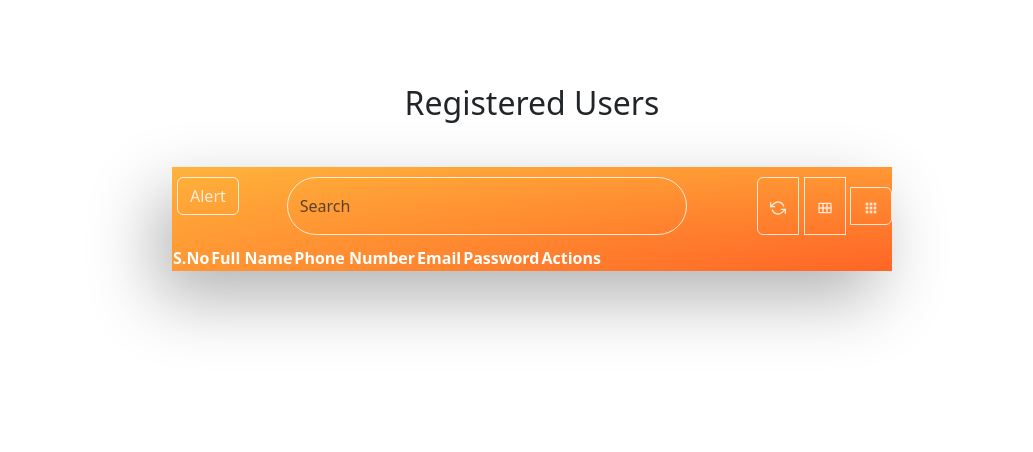
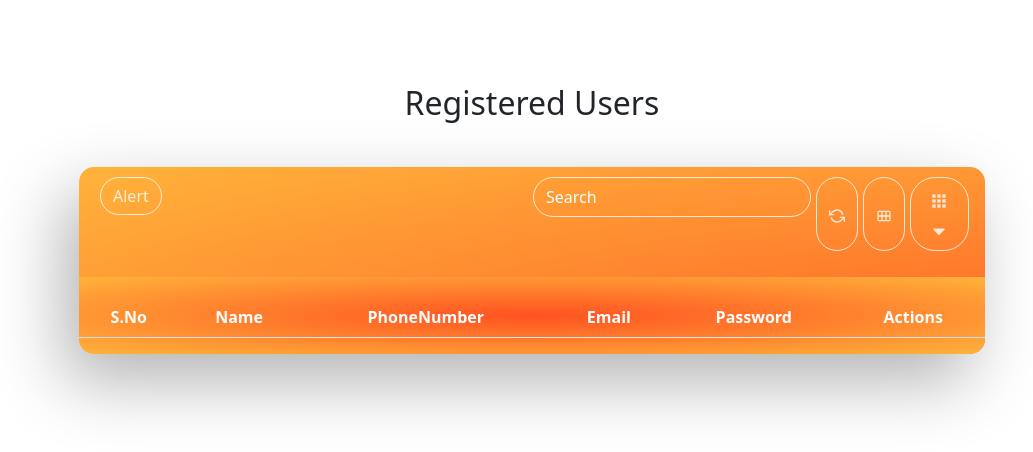
Before and after one commit to NagaSriVenkatR/ReactCRUD-Task2, a React (Create React App) app: page /users in a window 1280 px wide. Shown: the top 452 px of the page, without its empty margins (108-1141 px from the left). Built offline with nearby package versions, Linux system fonts and the light colour scheme.

Commit message:
Adding validstions and creating a table using CRUD operations

```diff
--- a/src/components/Form.jsx
+++ b/src/components/Form.jsx
@@ -198,7 +198,7 @@ const Form = ({users,setUsers,setSelectedUser,selectedUser}) => {
             </div>
             <div className="col-md float-start mt-md-4 mt-sm-3">
               <button
-                className="btn btn-light px-md-5 px-sm-3 fw-bold"
+                className="account px-md-5 px-sm-3 fw-bold"
                 type="button"
               >
                 Have An Account
--- a/src/components/Registeredusers.jsx
+++ b/src/components/Registeredusers.jsx
@@ -5,6 +5,7 @@ import { FaUserEdit } from "react-icons/fa";
 import { TiUserDelete } from "react-icons/ti";
 import { FiRefreshCcw } from "react-icons/fi";
 import { CgMenuGridR } from "react-icons/cg";
+import { FaCaretDown } from "react-icons/fa";
 import { MdOutlineCalendarViewMonth } from "react-icons/md";
 import "./register.css"
 const Registeredusers = ({ users ,setSelectedUser,setUsers }) => {
@@ -21,12 +22,12 @@ const Registeredusers = ({ users ,setSelectedUser,setUsers }) => {
   return (
     <div className="container">
       <div className="row mt-4 justify-content-center mx-auto">
-        <div className="col-md-8 col-md-offset-2">
+        <div className="col-md-12 col-lg-10 col-xxl-8">
           <div className="description">
             <h2>Registered Users</h2>
           </div>
           <div className="fresh-table">
-            <div className="fixed-table-toolbar d-flex">
+            <div className="fixed-table-toolbar d-flex justify-content-between mx-3">
               <div className="pull-name">
                 <div className="toolbar">
                   <button id="alertBtn" className="btn btn-default">
@@ -34,14 +35,12 @@ const Registeredusers = ({ users ,setSelectedUser,setUsers }) => {
                   </button>
                 </div>
               </div>
-              <div className="pull-right search input-group mx-5">
+              <div className="columns columns-right btn-group pull-right">
                 <input
-                  className="form-control search-input"
+                  className="form-control search-input text-white d-none d-md-block"
                   type="search"
                   placeholder="Search"
                 />
-              </div>
-              <div className="columns columns-right btn-group pull-right">
                 <button className="btn btn-default">
                   <FiRefreshCcw />
                 </button>
@@ -49,25 +48,33 @@ const Registeredusers = ({ users ,setSelectedUser,setUsers }) => {
                   {" "}
                   <MdOutlineCalendarViewMonth />
                 </button>
-                <div className="keep-open btn-group">
-                  <button className="btn btn-default">
-                    <CgMenuGridR />
-                  </button>
-                </div>
+                <button className="btn btn-default fs-5 w-50">
+                  <CgMenuGridR />
+                  <FaCaretDown />
+                </button>
               </div>
+            </div>
+            <div className="ms-5 me-2 mb-3">
+              <input
+                className="form-control search-input text-white d-block d-md-none"
+                type="search"
+                placeholder="Search"
+              />
             </div>
             <div className="fixed-table-container">
               <div className="fixed-table-header d-none"></div>
               <div className="fixed-table-body">
-                <table className="" style={{ overflowX: "auto" }}>
+                <table
+                  className="table table-hover table-striped"
+                  style={{ overflowX: "auto" }}
+                >
                   <thead>
                     <tr>
                       <th>S.No</th>
-                      <th>Full Name</th>
-                      <th>Phone Number</th>
+                      <th>Name</th>
+                      <th>PhoneNumber</th>
                       <th>Email</th>
                       <th>Password</th>
-                      {/* <th>Confirm Password</th> */}
                       <th>Actions</th>
                     </tr>
                   </thead>
@@ -80,7 +87,7 @@ const Registeredusers = ({ users ,setSelectedUser,setUsers }) => {
                         <td>{user.email}</td>
                         <td>{user.password}</td>
                         {/* <td>{user.confirmPassword}</td> */}
-                        <td className="d-flex fs-4 justify-content-evenly">
+                        <td className=" fs-4 justify-content-evenly">
                           <FaUserEdit
                             className="text-success"
                             onClick={() => handleEdit(user)}
--- a/src/components/form.css
+++ b/src/components/form.css
@@ -4,6 +4,13 @@ span{
 }
 .parent{
   margin-top: 120px !important;
+}
+.account{
+  background-color: white !important;
+  color: black !important;
+  font-weight: bold !important;
+  border: none !important;
+  padding: 10px;
 }
 @media screen and (max-width : 1440px) {
   .parent{
--- a/src/components/register.css
+++ b/src/components/register.css
@@ -1,6 +1,7 @@
 table{
   overflow-x: auto !important;
 }
+
 .description{
   margin-top: 60px !important;
   text-align: center !important;
@@ -11,6 +12,8 @@ table{
   margin-top: 45px;
   box-shadow: -15px 27px 69px rgba(0, 0, 0, .30);
   margin-bottom: 50px;
+  border-radius: 15px !important;
+  border-bottom-left-radius: 15px !important;
 }
 .fixed-table-toolbar{
   background: none !important;
@@ -22,23 +25,30 @@ table{
   margin-top: 10px;
   margin-bottom: 10px;
 }
-.pull-name{
+/* .pull-name{
   float: left !important;
-}
+} */
 .btn{
   border-color: rgba(255, 255, 255, 0.8) !important;
   color: rgba(255, 255, 255, 0.8) !important;
   margin-left: 5px !important;
 }
-.pull-right{
+/* .pull-right{
   float: right !important;
-}
+} */
 .btn-group{
   position: relative;
   margin-top: 10px;
   margin-bottom: 10px;
 }
+::placeholder{
+  color: white !important;
+}
+.w-50{
+  width: 80px !important;
+}
 .search{
+  width: max-content !important;
   position: relative;
   margin-top: 10px;
   margin-bottom: 10px;
@@ -52,9 +62,9 @@ table{
     background-color: transparent !important;
     color: #FFFFFF !important;
     position: relative !important;
-
     z-index: 2 !important;
-    max-width: 400px !important;
+    height: 40px !important;
+    max-width: 600px !important;
     margin-bottom: 0;
 }
 .columns-right{
@@ -65,6 +75,12 @@ table{
   position:  relative !important;
   border: none !important;
   clear: both !important;
+  background: radial-gradient(ellipse at center, #ff5221 0%, #ffb33b 100%) !important;
+  border-bottom-left-radius: 15px !important;
+  border-bottom-right-radius: 15px !important;
+}
+button{
+  border-radius: 25px !important;
 }
 .fixed-table-body{
   overflow-x: auto;
@@ -72,3 +88,22 @@ table{
     height: 100%;
     color: white ;
 }
+table{
+  margin-top: 20px !important;
+  color: white !important;
+}
+thead{
+  background-color: transparent !important;
+  color: white !important;
+}
+tr{
+  background-color: transparent !important;
+}
+th{
+  background-color: transparent !important;
+  color: white !important;
+}
+td{
+  background-color: transparent !important;
+  color: white !important;
+}
```
